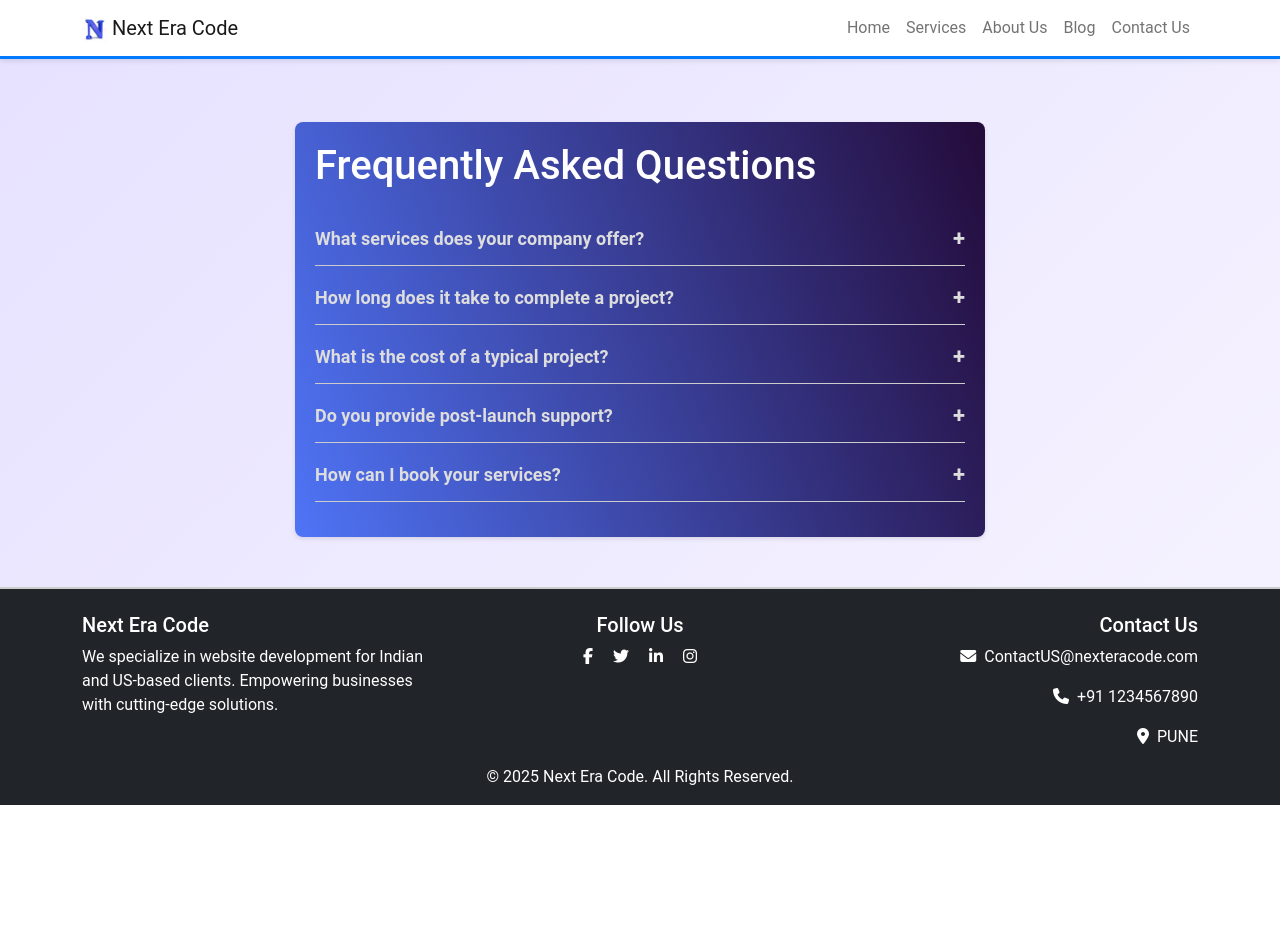
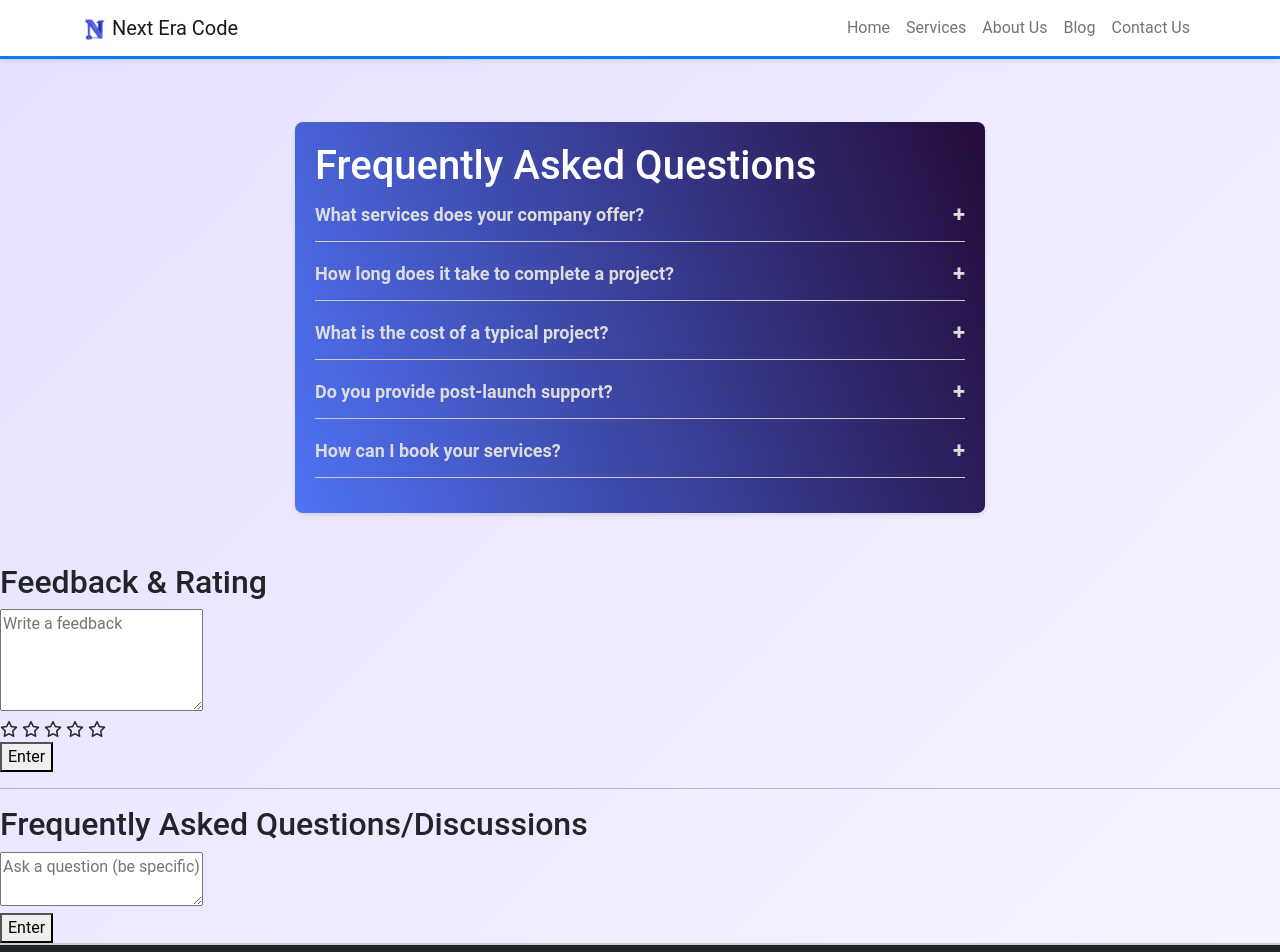
Before and after one commit to Aryan-Lokhande/NextEraCode_Web, a plain HTML site: page contact.html in a window 1280 px wide. Shown: the top 952 px of the page. Before the commit the page ends 805 px from the top, so only its background shows below. Drawn offline with nearby package versions, Linux system fonts and the light colour scheme.

Commit message:
Update contact.html
Contact Us Feedback and Discussion Blocks added

```diff
--- a/contact.html
+++ b/contact.html
@@ -6,7 +6,7 @@
     <title>FAQ - Service Company</title>
 
     <link rel="stylesheet" href="bootstrap-5.0.2-dist/css/bootstrap.min.css" />
-    <link rel="stylesheet" href="style/contact.css" />
+    <link rel="stylesheet" href="/style/contact.css" />
 
     <link href="https://unpkg.com/aos@2.3.1/dist/aos.css" rel="stylesheet" />
     <link
@@ -75,10 +75,8 @@
     <br />
     <br />
     <!-- faq starts -->
-    <div class="container">
         <div class="faq-container">
       <h1 class="faq-headline">Frequently Asked Questions</h1>
-        <br />
       <div class="faq-item">
         <div class="faq-question">
           <span>What services does your company offer?</span>
@@ -117,8 +115,8 @@
           <span class="plus-icon">+</span>
         </div>
         <div class="faq-answer">
-            Yes, we offer maintenance and support services to ensure your
-            website runs smoothly after launch..
+          Yes, we offer maintenance and support services to ensure your website
+          runs smoothly after launch..
         </div>
       </div>
       <div class="faq-item">
@@ -130,6 +128,35 @@
           You can book our services online through our website or call our
           customer support team at any time.
         </div>
+      </div>
+    </div>
+    <div class="container1">
+      <div class="section">
+        <h2>Feedback & Rating</h2>
+        <textarea rows="4" placeholder="Write a feedback"></textarea>
+        <!-- Feedback stars -->
+        <div class="stars">
+          <i class="fa-regular fa-star star"></i>
+          <i class="fa-regular fa-star star"></i>
+          <i class="fa-regular fa-star star"></i>
+          <i class="fa-regular fa-star star"></i>
+          <i class="fa-regular fa-star star"></i>
+        </div>
+
+        <div class="button-container">
+          <button>Enter</button>
+        </div>
+      </div>
+      <hr>
+
+      <div class="section">
+        <h2>Frequently Asked Questions/Discussions</h2>
+        <textarea
+          rows="2"
+          placeholder="Ask a question (be specific)"
+        ></textarea>
+        <div class="button-container">
+          <button>Enter</button>
         </div>
       </div>
     </div>
@@ -181,7 +208,6 @@
         </div>
       </div>
     </footer>
-
     <!-- footer ends -->
 
     <script src="JavaScript/script.js"></script>
```
Lines whose indentation alone changed are shown as unchanged.
